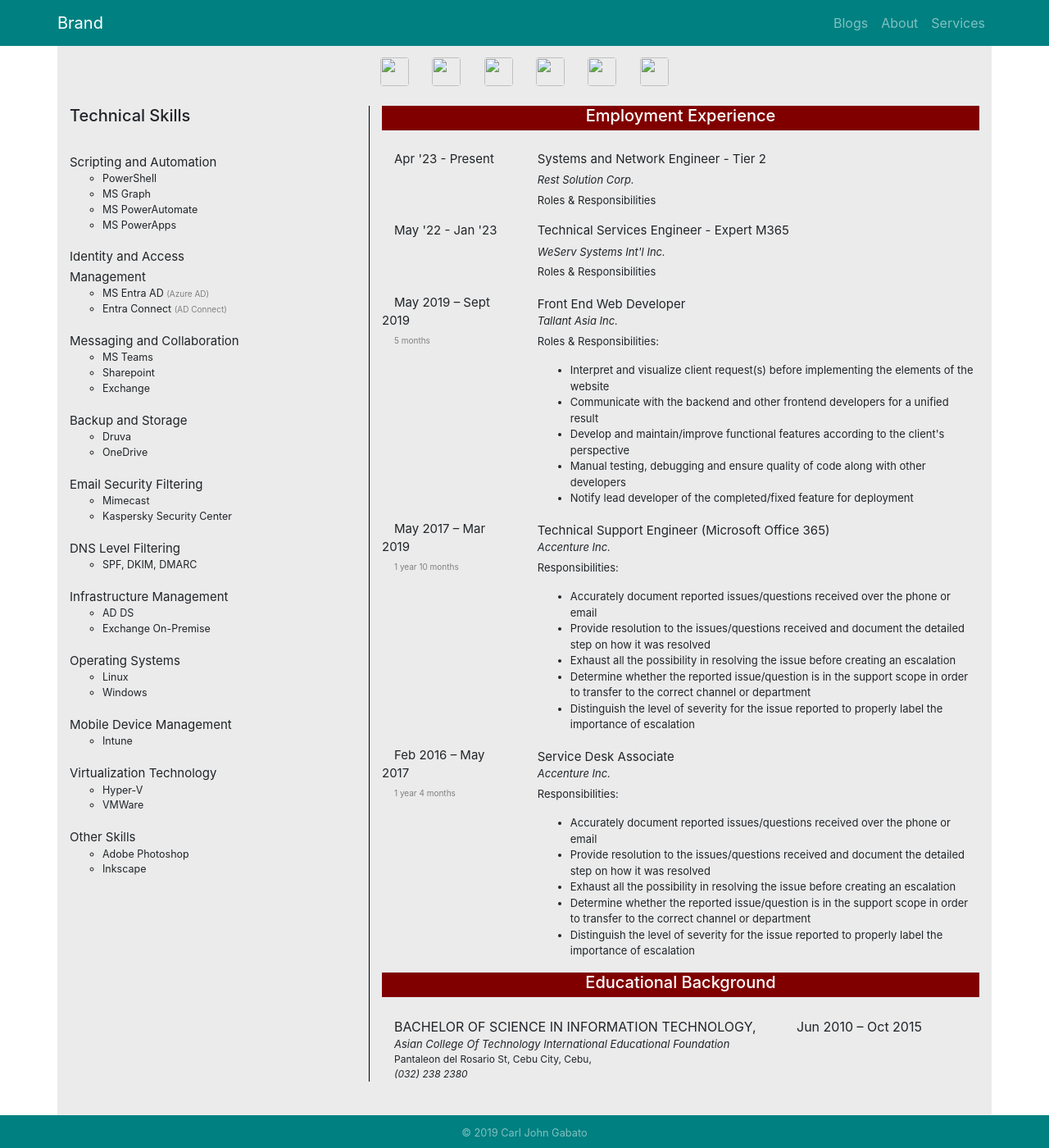
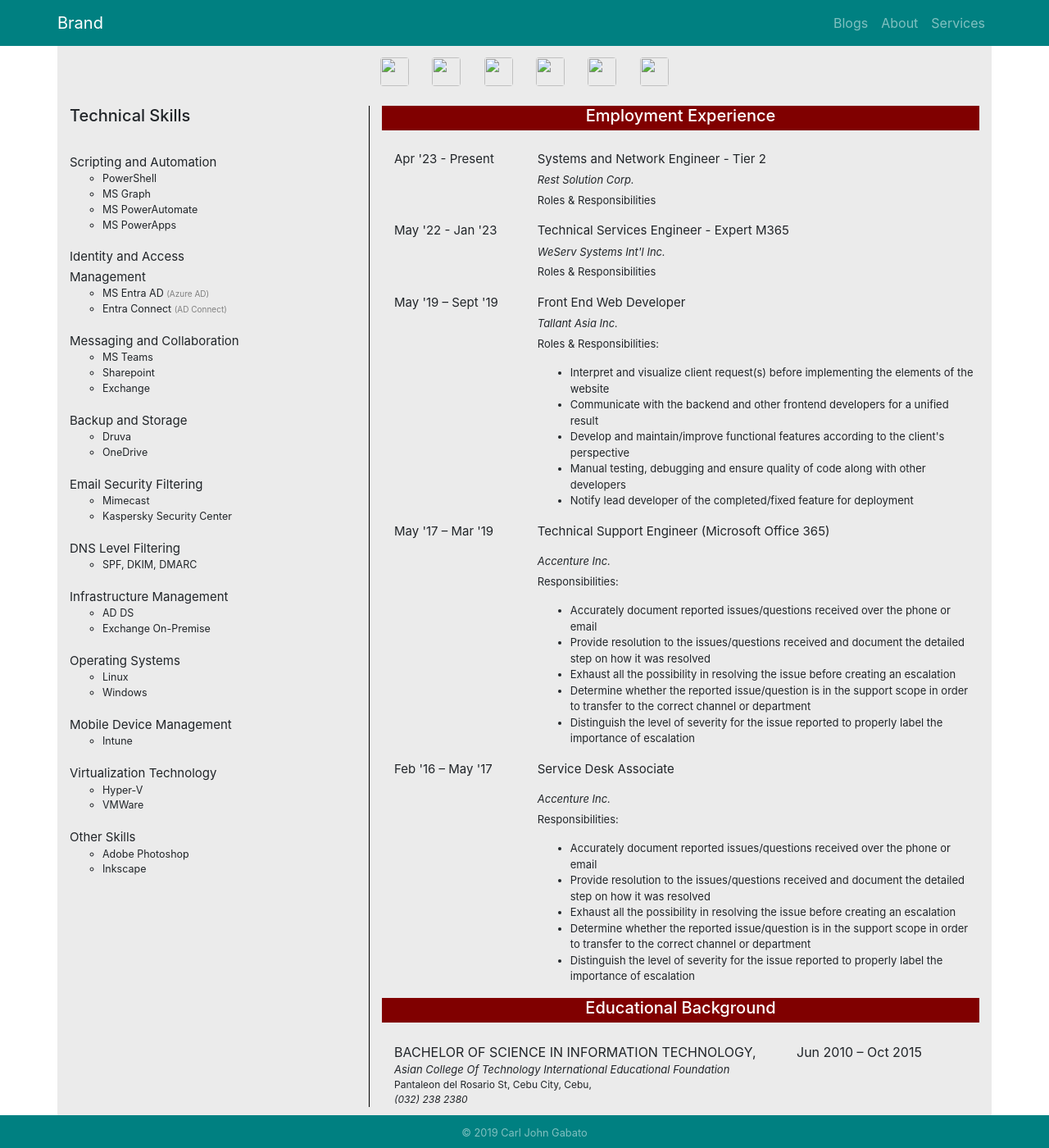
Before and after one commit to carljohngabato/aboutme, a Jekyll site: the page built from about.html, in a window 1280 px wide and 1400 px high, scrolled down 323 px. Shown: the whole window at 82% size. Built offline with Jekyll 4.4.1, drawn with Linux system fonts in a browser that asks for light colours; nearby versions of some CDN libraries.

Commit message:
Curing cancer with every commit

```diff
--- a/_sass/main.scss
+++ b/_sass/main.scss
@@ -69,6 +69,7 @@
 /*Employment section*/
 p.job-title{
   font-size: 15px;
+  font-style: bold;
   margin-bottom: 5px !important;
 }
 .company-name{
--- a/about.html
+++ b/about.html
@@ -447,11 +447,10 @@
         <!-- #WeServ END -->
         <div class="row">
           <div class="col-lg-3 date-1">
-            <p class="emp-dates">May 2019 – Sept 2019</p>
-            <p class="time-span">5 months</p>
+            <p class="emp-dates">May '19 – Sept '19</p>
           </div>
           <div class="col-lg-9 employment-info-1">
-            <h8 class="skill-title">Front End Web Developer</h8>
+            <p class="job-title">Front End Web Developer</p8>
             <p class="company-name">Tallant Asia Inc.</p>
             <p class="emp-role">Roles & Responsibilities:</p>
             <ul>
@@ -465,11 +464,10 @@
         </div>
         <div class="row">
           <div class="col-lg-3 date">
-            <p class="emp-dates">May 2017 – Mar 2019</p>
-            <p class="time-span">1 year 10 months</p>
+            <p class="emp-dates">May '17 – Mar '19</p>
           </div>
           <div class="col-lg-9 employment-info">
-            <h8 class="skill-title">Technical Support Engineer (Microsoft Office 365)</h8>
+            <p class="skill-title">Technical Support Engineer (Microsoft Office 365)</p>
             <p class="company-name">Accenture Inc.</p>
             <p class="emp-role">Responsibilities:</p>
             <ul>
@@ -483,11 +481,10 @@
         </div>
         <div class="row">
           <div class="col-lg-3 date">
-            <p class="emp-dates">Feb 2016 – May 2017</p>
-            <p class="time-span">1 year 4 months</p>
+            <p class="emp-dates">Feb '16 – May '17</p>
           </div>
           <div class="col-lg-9 employment-info">
-            <h8 class="skill-title">Service Desk Associate</h8>
+            <p class="skill-title">Service Desk Associate</p>
             <p class="company-name">Accenture Inc.</p>
             <p class="emp-role">Responsibilities:</p>
             <ul>
```
